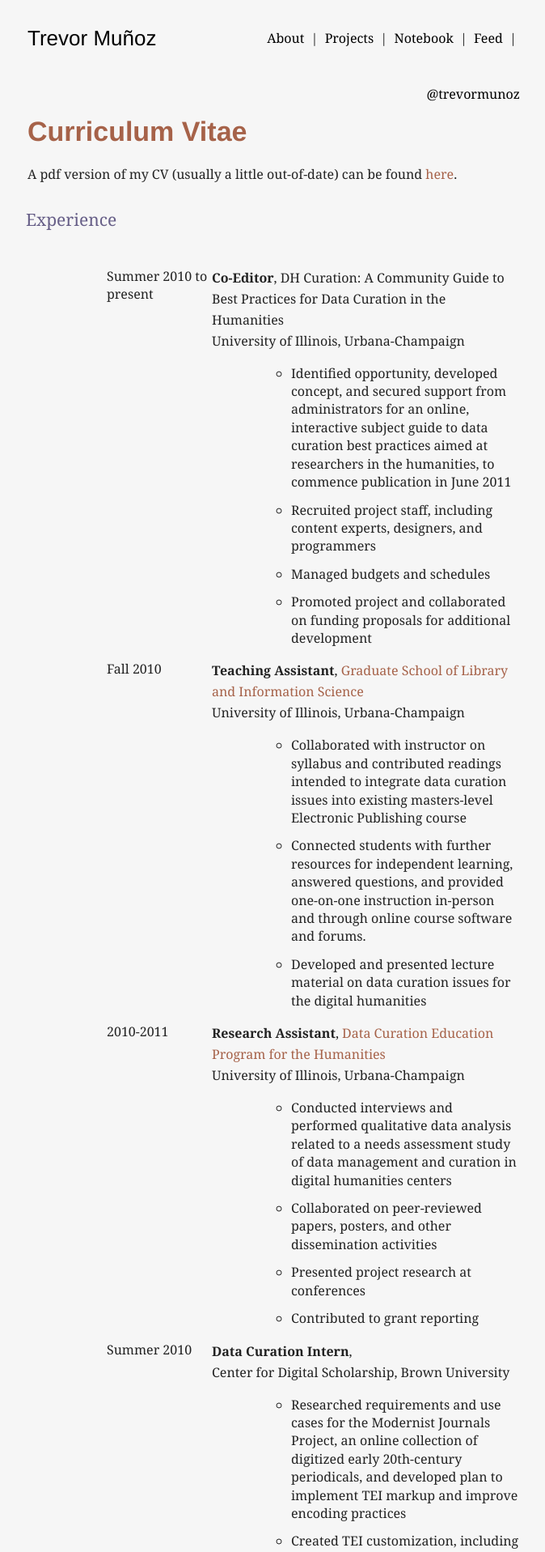
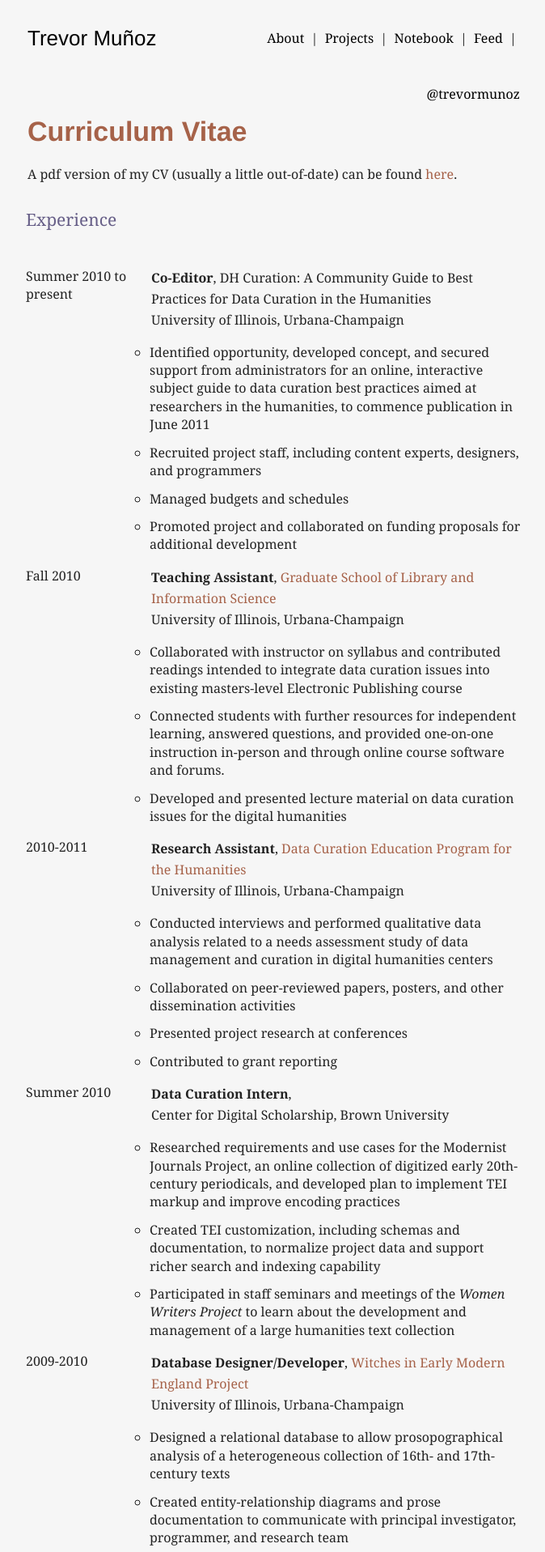
Before and after one commit to trevormunoz/calling-card, a Jekyll site: the page built from about/cv/index.html, in a window 1280 px wide. Shown: the top 1917 px of the page at 81% size, without its empty margins (302-976 px from the left). Built offline with Jekyll 4.4.1, drawn with Linux system fonts in a browser that asks for light colours; nearby versions of some CDN libraries; Markdown is read by kramdown in place of the engine named in the settings.

Commit message:
expanded width of cv item li

```diff
--- a/css/main.css
+++ b/css/main.css
@@ -290,6 +290,7 @@
   width: 75%;
 }
 .cvSectionContent ul li {
+  margin-left: -100px;
   list-style-type: none;
   font-family: "ff-tisa-web-pro-1", "ff-tisa-web-pro-2", Georgia, serif;
 }
--- a/css/main.less
+++ b/css/main.less
@@ -405,6 +405,7 @@
 }
 
 .cvSectionContent ul li {
+	margin-left: -100px;
 	list-style-type: none;
 	font-family: "ff-tisa-web-pro-1","ff-tisa-web-pro-2", Georgia, serif;
 }
```
